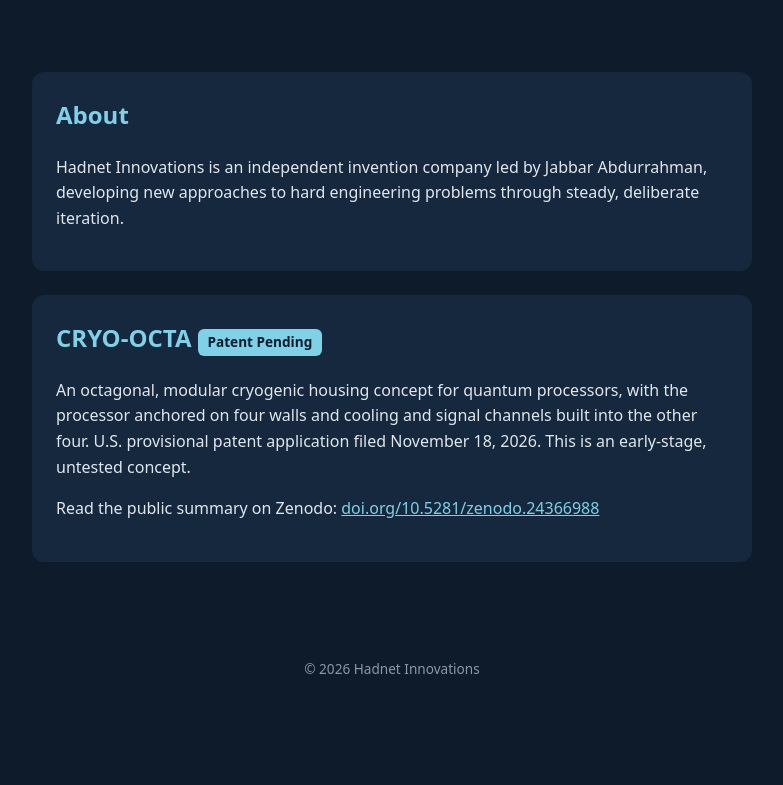
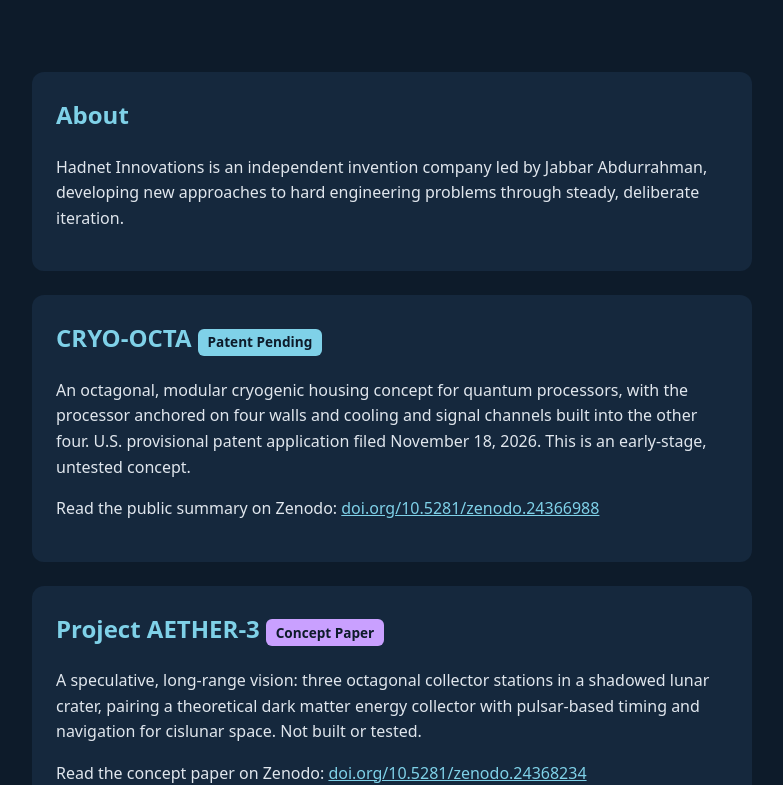
Before and after one commit to jrahman03-ops/jrahman03-ops.github.io, a plain HTML site: page index.html in a window 1280 px wide. Shown: the part 167-952 px from the top of the page, without its empty margins (248-1031 px from the left). Before the commit the page ends 878 px from the top, so only its background shows below. Drawn offline with Linux system fonts and the light colour scheme.

Commit message:
Add AETHER-3 concept paper

```diff
--- a/index.html
+++ b/index.html
@@ -15,6 +15,7 @@ section{background:#15283d;border-radius:12px;padding:1.5rem;margin-top:1.5rem}
 h2{margin-top:0;color:#7fd1e8}
 a{color:#7fd1e8}
 .badge{display:inline-block;background:#7fd1e8;color:#0d1b2a;font-weight:700;border-radius:6px;padding:.15rem .6rem;font-size:.85rem}
+.badge.alt{background:#c9a0ff}
 footer{text-align:center;color:#8899aa;font-size:.85rem;padding:2rem}
 </style>
 </head>
@@ -33,6 +34,11 @@ footer{text-align:center;color:#8899aa;font-size:.85rem;padding:2rem}
 <p>An octagonal, modular cryogenic housing concept for quantum processors, with the processor anchored on four walls and cooling and signal channels built into the other four. U.S. provisional patent application filed November 18, 2026. This is an early-stage, untested concept.</p>
 <p>Read the public summary on Zenodo: <a href="https://doi.org/10.5281/zenodo.24366988">doi.org/10.5281/zenodo.24366988</a></p>
 </section>
+<section>
+<h2>Project AETHER-3 <span class="badge alt">Concept Paper</span></h2>
+<p>A speculative, long-range vision: three octagonal collector stations in a shadowed lunar crater, pairing a theoretical dark matter energy collector with pulsar-based timing and navigation for cislunar space. Not built or tested.</p>
+<p>Read the concept paper on Zenodo: <a href="https://doi.org/10.5281/zenodo.24368234">doi.org/10.5281/zenodo.24368234</a></p>
+</section>
 </main>
 <footer>&copy; 2026 Hadnet Innovations</footer>
 </body>
```
